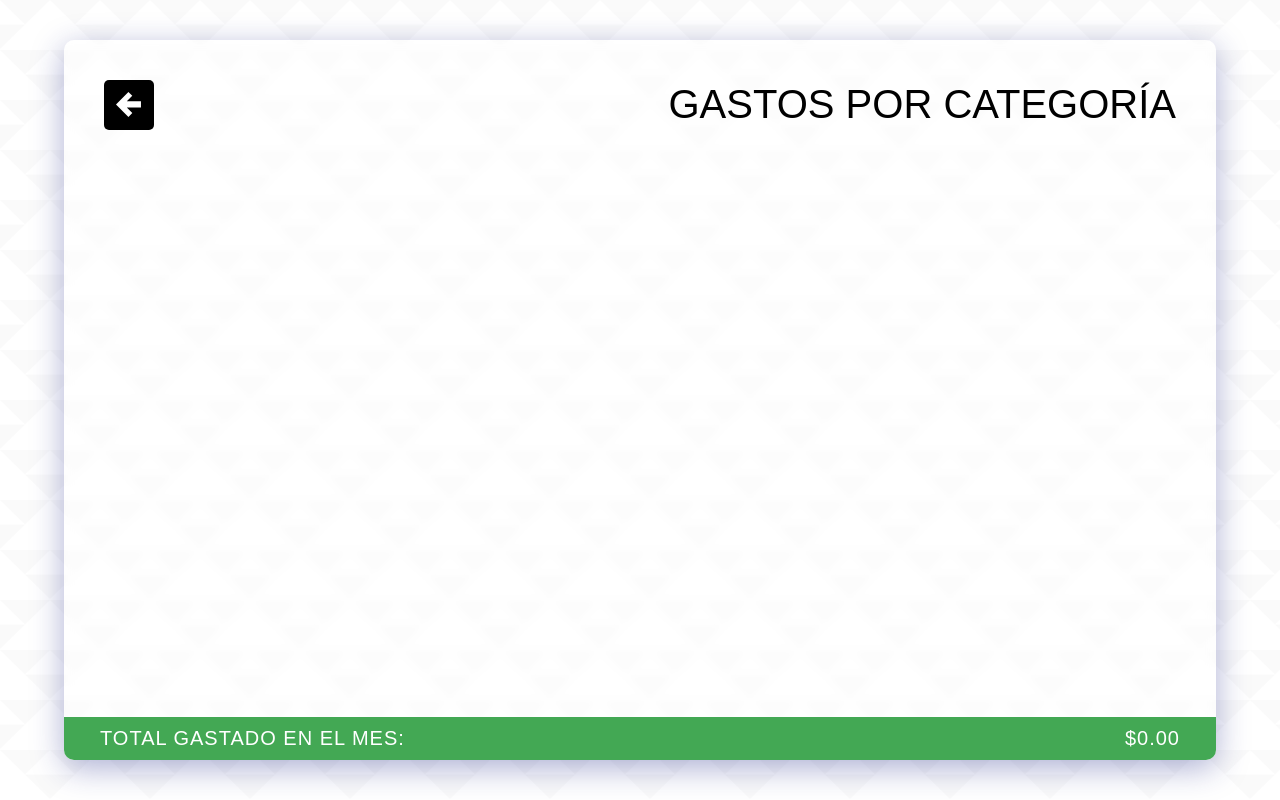
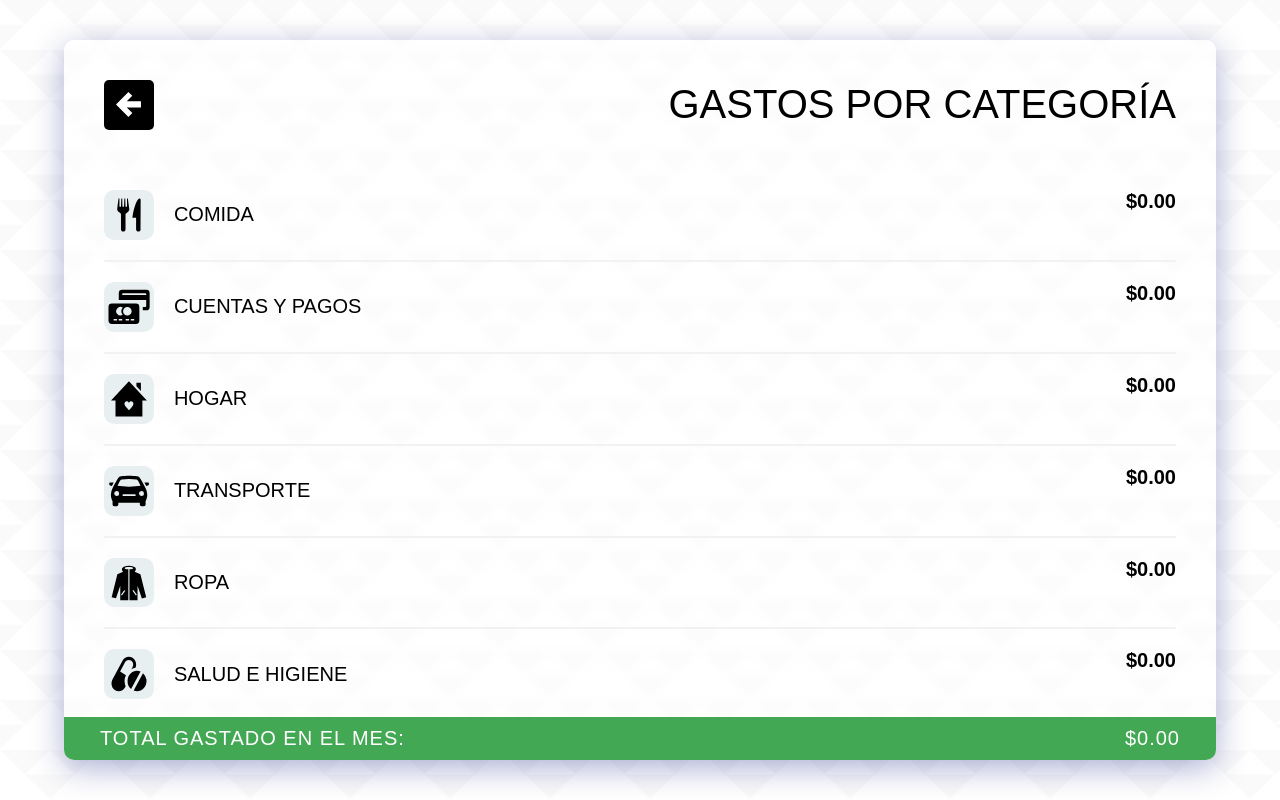
Before and after one commit to JesusEfrainGarciaRodriguez/lista_gastos, a React (Create React App) app: page /categorias in a window 1280 px wide. Built offline with nearby package versions, Linux system fonts and the light colour scheme; no server answers; the database is empty; sample sign-in values are in the browser's storage; what webfontloader would draw is missing.

Commit message:
Gastos por categoría

```diff
--- a/src/componentes/GastosPorCategoria.js
+++ b/src/componentes/GastosPorCategoria.js
@@ -7,8 +7,18 @@
 // Elementos
 import { Header, Titulo } from '../elementos/Header';
 import BtnRegresar from '../elementos/BtnRegresar';
+import { ListaDeCategorias, ElementoListaCategorias, Categoria, Valor } from '../elementos/ElementosDeLista';
+import IconoCategoria from '../elementos/IconoCategoria';
+
+// Hooks
+import useObtenerGastosDelMesPorCategoria from '../hooks/useObtenerGastosDelMesPorCategoria';
+
+// Funcion
+import convertirAMoneda from '../funciones/convertirAMoneda';
 
 const GastosPorCategoria = () => {
+    const gastosPorCategoria = useObtenerGastosDelMesPorCategoria();
+
     return (
         <>
             <Helmet>
@@ -20,6 +30,20 @@
                 <Titulo>Gastos por Categoría</Titulo>
             </Header>
 
+            <ListaDeCategorias>
+                { gastosPorCategoria.map((elemento, index) => {
+                    return (
+                        <ElementoListaCategorias key={index}>
+                            <Categoria>
+                                <IconoCategoria id={elemento.categoria}/>
+                                {elemento.categoria}
+                            </Categoria>
+                            <Valor>{convertirAMoneda(elemento.cantidad)}</Valor>
+                        </ElementoListaCategorias>
+                    );
+                })}
+            </ListaDeCategorias>
+
             <BarraTotalGastado />
         </>
     );
--- /dev/null
+++ b/src/hooks/useObtenerGastosDelMesPorCategoria.js
@@ -0,0 +1,37 @@
+import { useEffect, useState } from "react";
+import useObtenerGastosDelMes from "./useObtenerGastosDelMes";
+
+const useObtenerGastosDelMesPorCategoria = () => {
+    const [gastosPorCategoria, setGastosPorCategoria] = useState([]);
+    const gastos = useObtenerGastosDelMes();
+
+    useEffect(() => {
+        // Sumar todos los gastos y agruparlos por categoria
+        const sumaDeGastos = gastos.reduce((objetoResultante, objetoActual) => {
+            const categoriaActual = objetoActual.categoria;
+            const cantidadActual = objetoActual.cantidad;
+
+            objetoResultante[categoriaActual] += cantidadActual;
+
+            return objetoResultante;
+        }, {
+            'comida': 0,
+            'cuentas y pagos': 0,
+            'hogar': 0,
+            'transporte': 0,
+            'ropa': 0,
+            'salud e higiene': 0,
+            'compras': 0,
+            'diversion': 0,
+        });
+
+        // Convertir objeto a un arreglo
+        setGastosPorCategoria(Object.keys(sumaDeGastos).map((elemento) => {
+            return {categoria: elemento, cantidad: sumaDeGastos[elemento]}
+        }));
+    }, [gastos, setGastosPorCategoria])
+
+    return gastosPorCategoria;
+}
+
+export default useObtenerGastosDelMesPorCategoria;
```
